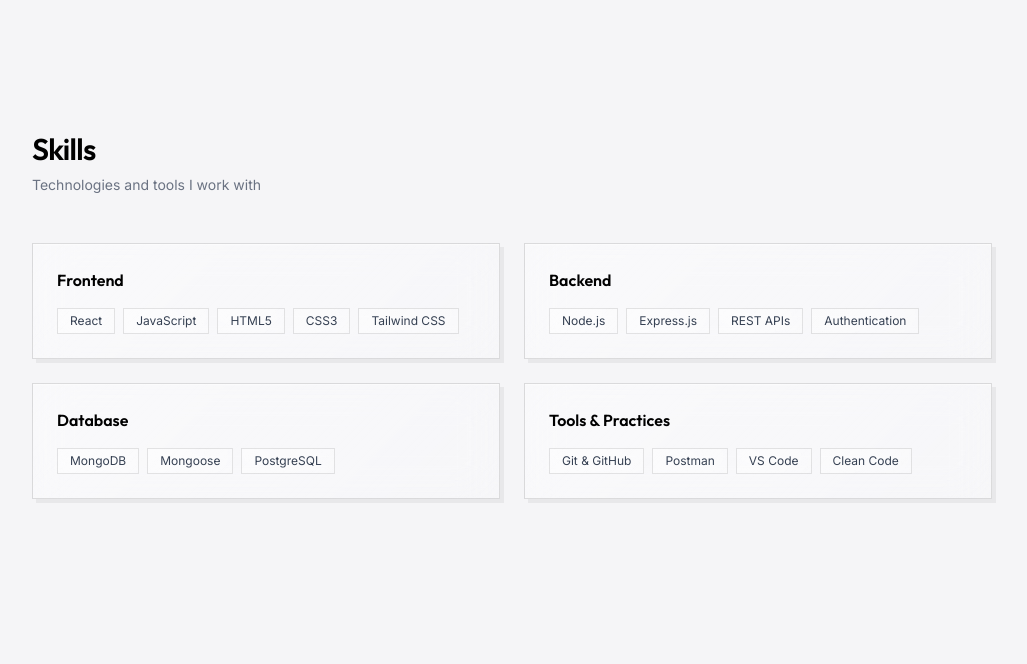
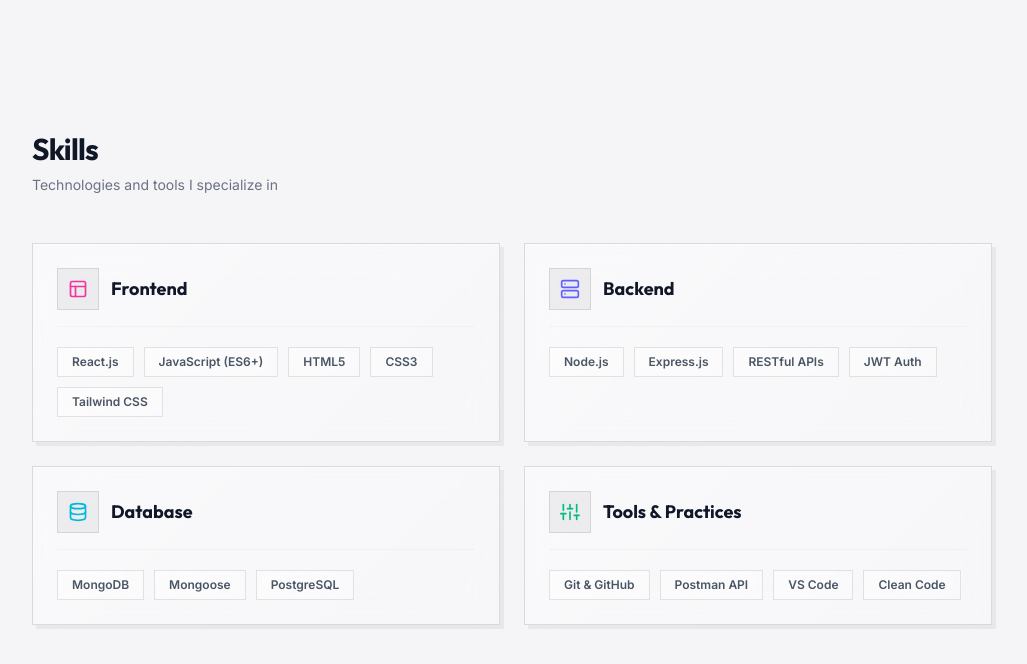
Before and after one commit to Mohan-Badiger/cv-mohan, a React (Vite) app: page / in a window 1280 px wide. Shown: the part 4240-4904 px from the top of the page, without its empty margins (128-1155 px from the left). Built offline with nearby package versions, Linux system fonts and the light colour scheme; no server answers.

Commit message:
feat: initialize App layout and define global boxy glass-morphism styles in CSS

```diff
--- a/src/components/Skills.jsx
+++ b/src/components/Skills.jsx
@@ -1,21 +1,30 @@
 import { motion } from "motion/react";
+import { FiLayout, FiServer, FiDatabase, FiSliders } from "react-icons/fi";
 
 const skills = [
   {
     title: "Frontend",
-    items: ["React", "JavaScript", "HTML5", "CSS3", "Tailwind CSS"],
+    icon: <FiLayout className="text-pink-500" size={20} />,
+    items: ["React.js", "JavaScript (ES6+)", "HTML5", "CSS3", "Tailwind CSS"],
+    hoverGlow: "hover:border-pink-500/30",
   },
   {
     title: "Backend",
-    items: ["Node.js", "Express.js", "REST APIs", "Authentication"],
+    icon: <FiServer className="text-indigo-500" size={20} />,
+    items: ["Node.js", "Express.js", "RESTful APIs", "JWT Auth"],
+    hoverGlow: "hover:border-indigo-500/30",
   },
   {
     title: "Database",
+    icon: <FiDatabase className="text-cyan-500" size={20} />,
     items: ["MongoDB", "Mongoose", "PostgreSQL"],
+    hoverGlow: "hover:border-cyan-500/30",
   },
   {
     title: "Tools & Practices",
-    items: ["Git & GitHub", "Postman", "VS Code", "Clean Code"],
+    icon: <FiSliders className="text-emerald-500" size={20} />,
+    items: ["Git & GitHub", "Postman API", "VS Code", "Clean Code"],
+    hoverGlow: "hover:border-emerald-500/30",
   },
 ];
 
@@ -32,22 +41,22 @@
           transition={{ duration: 0.6, ease: "easeOut" }}
           className="mb-12"
         >
-          <h2 className="text-2xl sm:text-3xl font-semibold tracking-tight text-black dark:text-white">
+          <h2 className="text-2xl sm:text-3xl font-bold tracking-tight text-gray-900 dark:text-white">
             Skills
           </h2>
-          <p className="mt-2 text-sm text-gray-500 dark:text-gray-500">
-            Technologies and tools I work with
+          <p className="mt-2 text-sm text-gray-500 dark:text-gray-400">
+            Technologies and tools I specialize in
           </p>
         </motion.div>
 
-        {/* Skill Cards */}
+        {/* Skills Grid */}
         <motion.div
           initial="hidden"
           whileInView="visible"
           viewport={{ once: true }}
           variants={{
             hidden: {},
-            visible: { transition: { staggerChildren: 0.15 } },
+            visible: { transition: { staggerChildren: 0.1 } },
           }}
           className="grid grid-cols-1 sm:grid-cols-2 gap-6"
         >
@@ -59,22 +68,31 @@
                 visible: { opacity: 1, y: 0 },
               }}
               transition={{ duration: 0.6, ease: "easeOut" }}
-              className="glass-card p-6"
+              className={`group glass-card p-6 flex flex-col justify-between hover:scale-[1.01] transition-all duration-350 border border-black/10 dark:border-white/10`}
             >
-              <h3 className="text-base font-semibold text-black dark:text-white mb-4">
+              <div>
+                {/* Header */}
+                <div className="flex items-center gap-3 border-b border-gray-200/40 dark:border-white/5 pb-4 mb-5">
+                  <div className="p-2.5 bg-black/5 dark:bg-white/5 border border-black/10 dark:border-white/10 flex items-center justify-center shrink-0">
+                    {group.icon}
+                  </div>
+                  <h3 className="text-base sm:text-lg font-bold text-gray-900 dark:text-white">
                     {group.title}
                   </h3>
+                </div>
 
-              <ul className="flex flex-wrap gap-2">
+                {/* Items */}
+                <ul className="flex flex-wrap gap-2.5">
                   {group.items.map((skill) => (
                     <li
                       key={skill}
-                    className="rounded-full glass-pill px-3 py-1 text-xs text-gray-700 dark:text-gray-300 transition duration-300 hover:scale-105"
+                      className={`rounded-none glass-pill px-3.5 py-1.5 text-xs font-semibold text-gray-600 dark:text-gray-300 hover:scale-105 transition duration-300 border border-black/10 dark:border-white/10`}
                     >
                       {skill}
                     </li>
                   ))}
                 </ul>
+              </div>
             </motion.div>
           ))}
         </motion.div>
```
Lines whose indentation alone changed are shown as unchanged.
